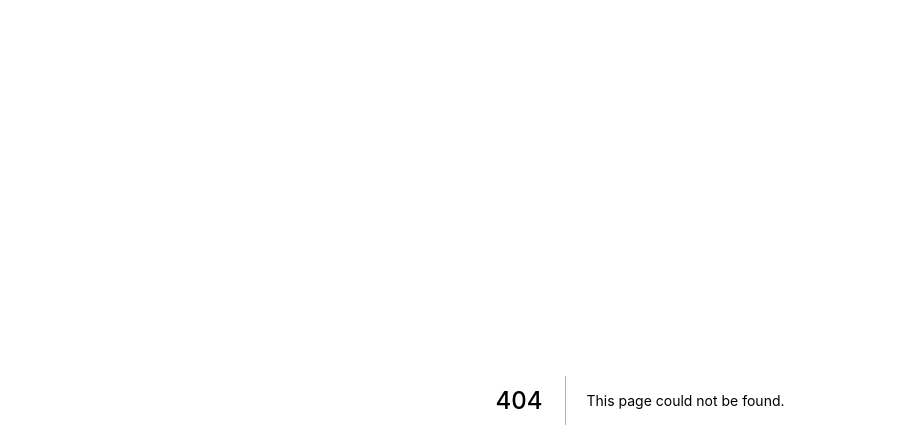
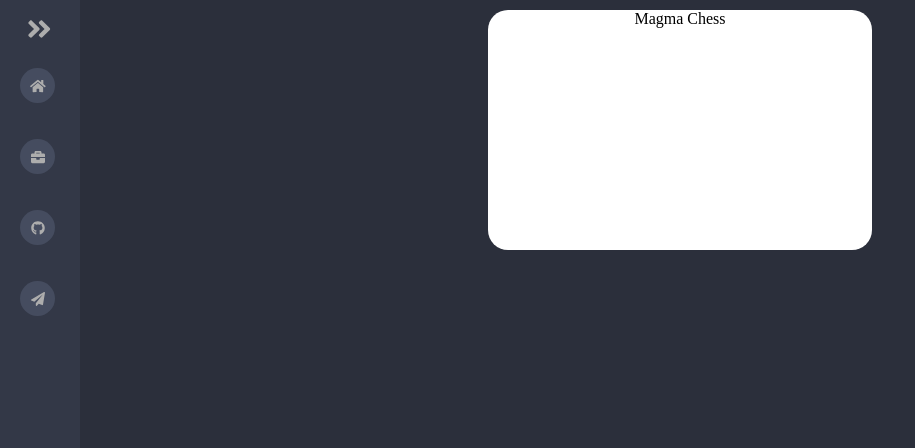
Before and after one commit to jbofill10/Portfolio, a Next.js app in the folder frontend/: page /experience in a window 1280 px wide. Before the commit this address had no page. Shown: the top 448 px of the page, without its empty margins (0-915 px from the left). Built offline with nearby package versions, Linux system fonts and the light colour scheme.

Commit message:
Add experience page and projects component

```diff
--- /dev/null
+++ b/frontend/src/components/Project.jsx
@@ -0,0 +1,10 @@
+
+export default function Project(props) {
+    return (
+        <div class='ProjectBG'>
+            <div class='ProjectTitle'>
+                {props.title}
+            </div>
+        </div>
+    )
+}
--- /dev/null
+++ b/frontend/src/components/index.js
@@ -0,0 +1,4 @@
+import Project from './Project';
+import Sidebar from './sidebar';
+
+export { Project, Sidebar }
--- a/frontend/src/pages/_app.js
+++ b/frontend/src/pages/_app.js
@@ -1,5 +1,7 @@
 import './styles/app.css'
 import './styles/Sidebar.css'
+import './styles/project.css'
+import './styles/experience.css'
 import "@fortawesome/fontawesome-svg-core/styles.css";
 import 'react-pro-sidebar/dist/css/styles.css';
 
--- a/frontend/src/pages/app.jsx
+++ b/frontend/src/pages/app.jsx
@@ -3,7 +3,7 @@ function App() {
     <div className="App">
       <header className="App-header">
         <p>
-	  catJAM > ratJAM
+	  catJAM {">"} ratJAM
         </p>
         <img src='https://media1.tenor.com/images/dbf82911215aa6ab29c68d6bac6aa470/tenor.gif?itemid=18203094'/>
       </header>
--- /dev/null
+++ b/frontend/src/pages/experience.jsx
@@ -0,0 +1,13 @@
+import { Sidebar, Project } from "../components/index";
+function Experience() {
+  return (
+    <div className="App">
+      <Sidebar/>
+      <div class='Projects'>
+        <Project title='Magma Chess'/>
+      </div>
+    </div>
+  );
+}
+
+export default Experience;
--- /dev/null
+++ b/frontend/src/pages/styles/experience.css
@@ -0,0 +1,6 @@
+.Projects {
+	margin-left: auto;
+	margin-right: auto;
+	margin-top: 10px;
+	margin-bottom: 10px
+}
--- /dev/null
+++ b/frontend/src/pages/styles/project.css
@@ -0,0 +1,10 @@
+.ProjectBG {
+    background-color: white;
+    height: 30vh;
+    width: 30vw;
+    border-radius: 20px;
+}
+
+.ProjectTitle {
+    text-align: center;
+}
```
Also changed, not shown: frontend/src/components/sidebar.jsx (line endings or trailing spaces).
